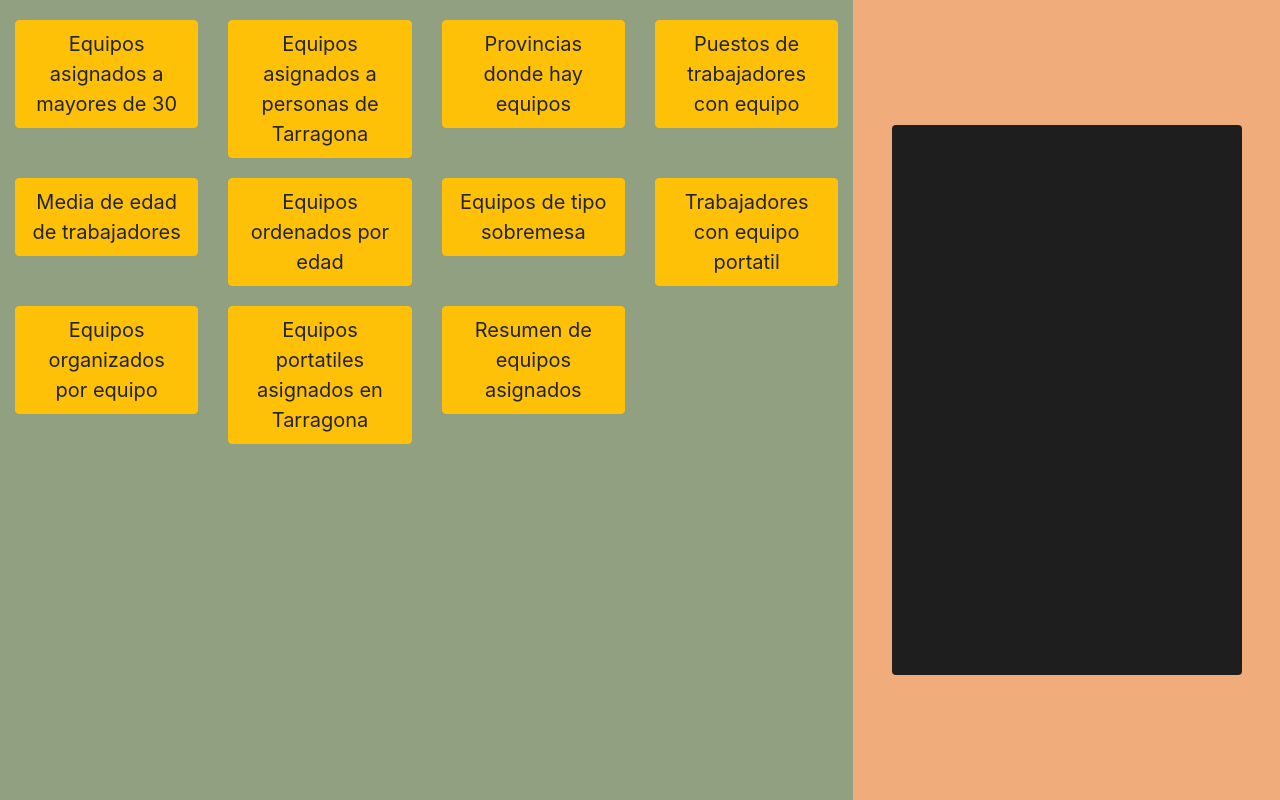
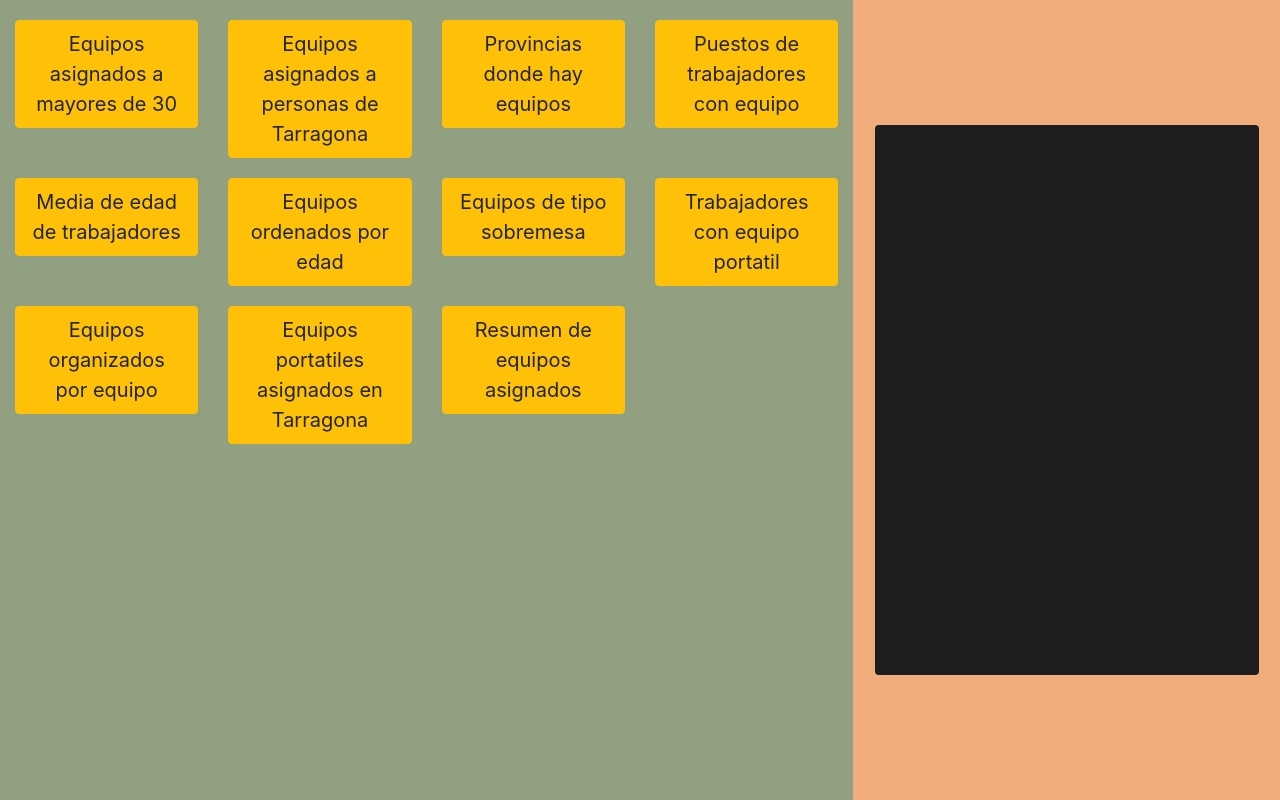
Before and after one commit to santi07a/ejercicio-7-js, a website: page index.html in a window 1280 px wide. Drawn offline with nearby package versions, Linux system fonts and the light colour scheme.

Commit message:
cambio width recuadro

```diff
--- a/estilos.css
+++ b/estilos.css
@@ -12,8 +12,7 @@ body {
 
   font-size: 14px;
   height: 550px;
-  width: 350px;
-  max-width: 90%;
+  width: 90%;
 
 }
 
--- a/js/funciones.js
+++ b/js/funciones.js
@@ -1,5 +1,5 @@
 // Funcion 1
-const equiposMayoresDeEdad = equipos => equipos.filter(equipo => equipo.asignado.empleado.edad >= 18).length;
+const equiposMayoresEdad = equipos => equipos.filter(equipo => equipo.asignado.empleado.edad >= 18).length;
 
 // Funcion 2
 const equiposProvincia = equipos => equipos.filter(equipo => equipo.asignado.provincia === "Tarragona");
@@ -17,28 +17,26 @@ const edadMedia = equipos => equipos.reduce((accu, elemento) => accu + elemento.
 const equiposPorEdad = equipos => equipos.sort((a, b) => a.asignado.empleado.edad - b.asignado.empleado.edad);
 
 // Funcion 7
-const equiposTipo = ((equipos, tipo) =>
-  equipos.filter(equipo => equipo.tipo.toLowerCase() === tipo.toLowerCase()));
+const equiposTipo = ((equipos, tipo) => equipos.filter(equipo => equipo.tipo.toLowerCase() === tipo.toLowerCase()));
 
 // Funcion 8
 const trabajadoresTipo = ((equipos, tipo) => equipos.filter(equipo => equipo.tipo.toLowerCase() === tipo.toLowerCase())
   .map(equipo => {
     const trabajador = {
       empleado: equipo.asignado.empleado
-    }
-    return trabajador
+    };
+    return trabajador;
   }));
 
 // Funcion 10
-const equiposTipoLocalidad = ((equipos, tipo, localidad) =>
-  equipos.filter(equipo => equipo.tipo.toLowerCase() === tipo.toLowerCase() && equipo.asignado.poblacion.toLowerCase() === localidad.toLowerCase()));
+const equiposTipoLocalidad = ((equipos, tipo, localidad) => equipos.filter(equipo => equipo.tipo.toLowerCase() === tipo.toLowerCase() && equipo.asignado.poblacion.toLowerCase() === localidad.toLowerCase()));
 
-//Funcion 11
+// Funcion 11
 const resumenEquipos = equipos => equipos.map(equipo => {
   const resumen = {
-    id : equipo.id,
+    id: equipo.id,
     poblacion: equipo.asignado.poblacion,
     provincia: equipo.asignado.provincia
-  }
+  };
   return resumen;
-})
+});
```
